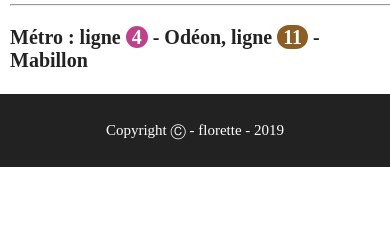
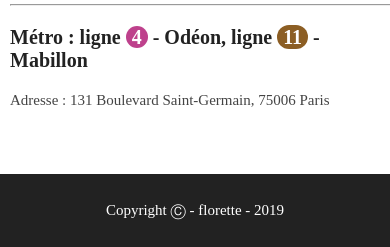
Before and after one commit to Clementlgm/cafe-test-1, a website: page map.html in a window 390 px wide. Shown: the part 677-924 px from the top of the page. Before the commit the page ends 844 px from the top, so only its background shows below. Drawn offline with Linux system fonts and the light colour scheme.

Commit message:
responsive

```diff
--- a/scss/style.mobile.scss
+++ b/scss/style.mobile.scss
@@ -2,7 +2,6 @@
 
 header nav {
   flex-direction: column;
-
   h2 {
     margin-left: 0;
     display: flex;
@@ -99,3 +98,10 @@
     }
   }
 }
+
+// fouter
+
+footer {
+  margin-top: 5rem;
+  position: static;
+}
```
Also changed, not shown: css/style.mobile.css.
